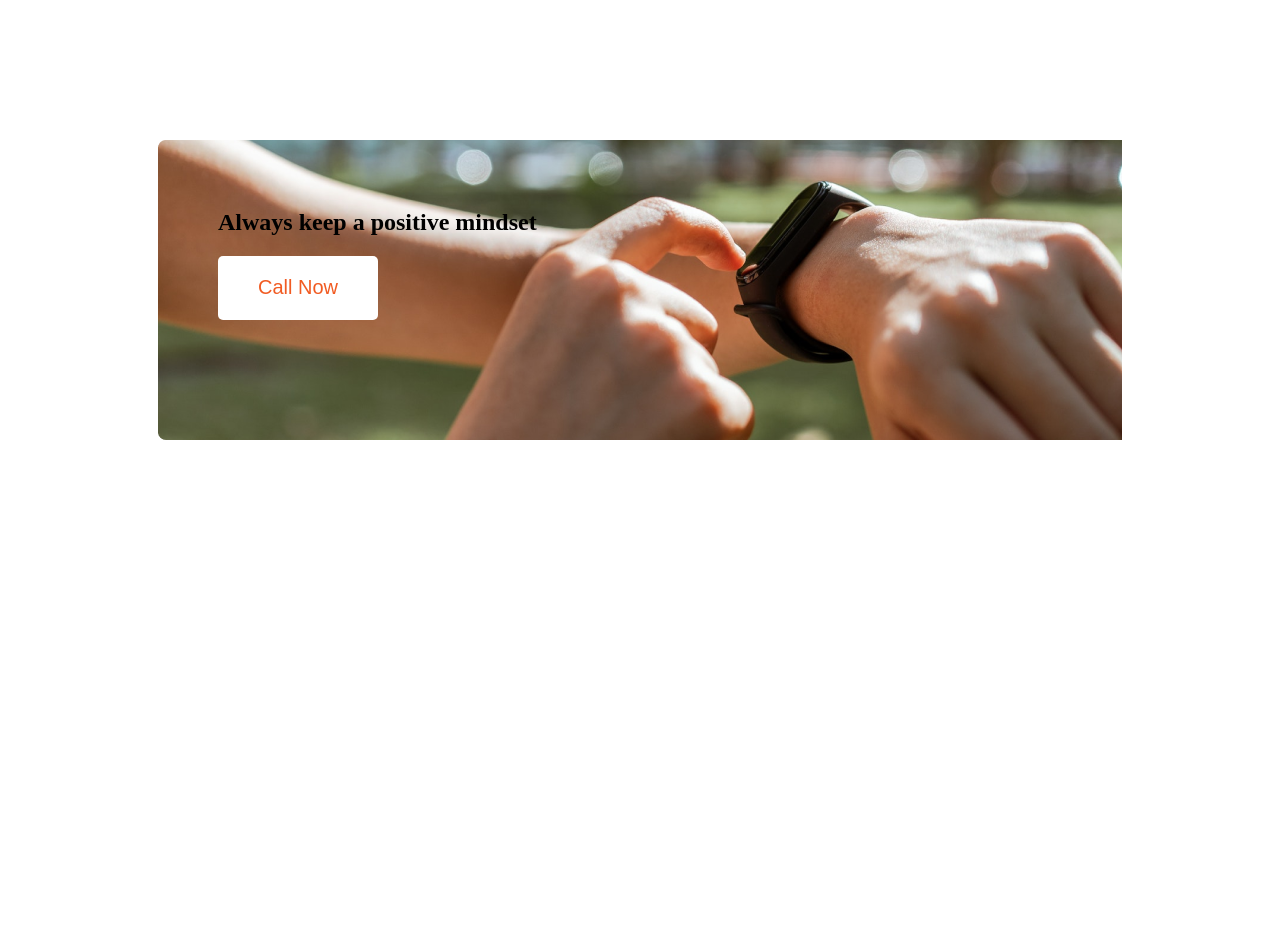
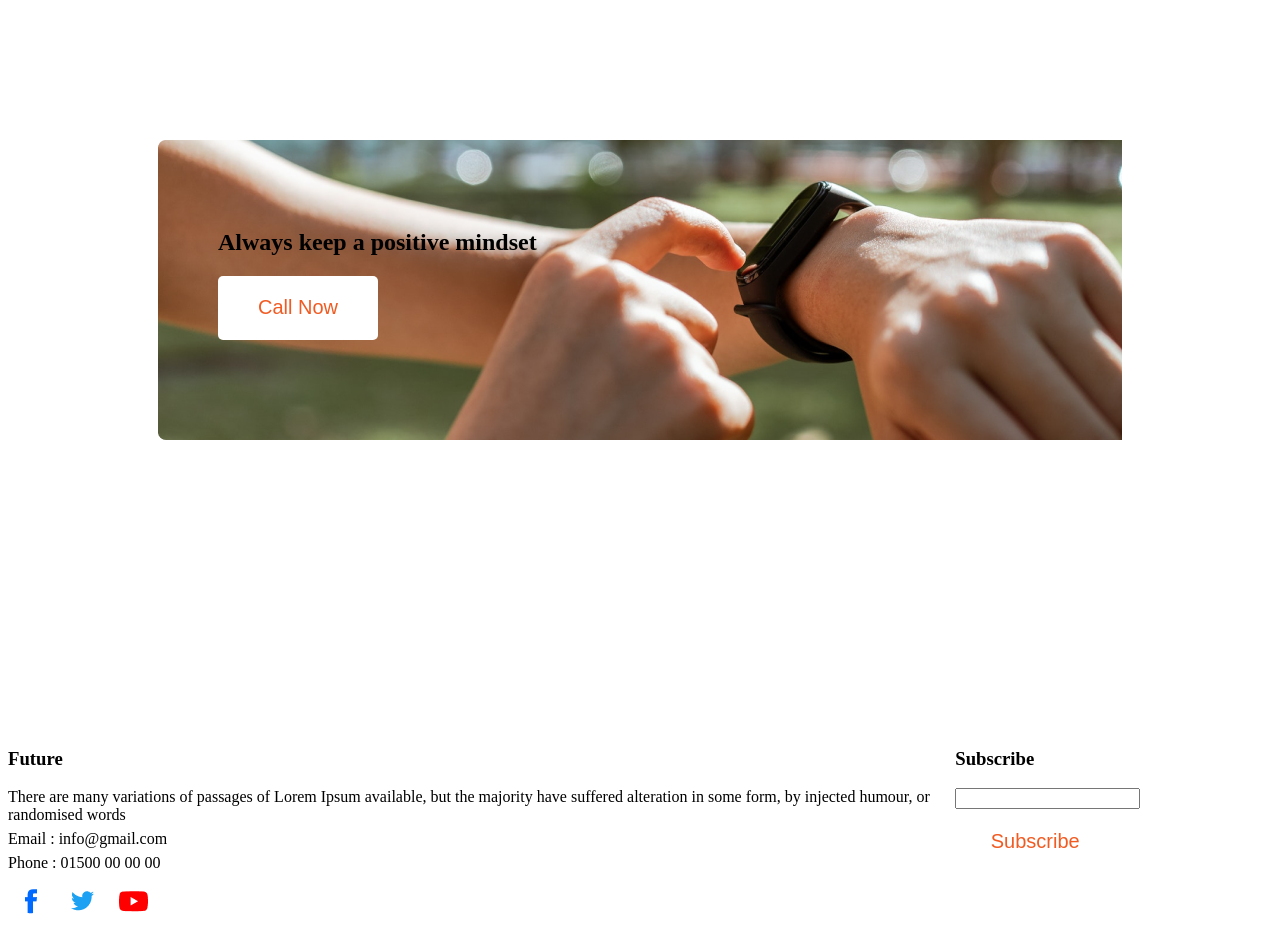
Before and after one commit to Shakib-Shajid/new-target, a plain HTML site: page index.html in a window 1280 px wide. Shown: the part 1800-2737 px from the top of the page. Before the commit the page ends 2689 px from the top, so only its background shows below. Drawn offline with Linux system fonts and the light colour scheme.

Commit message:
footer basic

```diff
--- a/index.html
+++ b/index.html
@@ -64,6 +64,28 @@
             <button class="btn ">Call Now</button>
         </section>
     </main>
+    <footer>
+        <div class="footer-section">
+            <div class="footer-left-side">
+                <h3>Future</h3>
+                <p>There are many variations of passages of Lorem Ipsum available, but the majority have suffered
+                    alteration
+                    in some form, by injected humour, or randomised words</p>
+                <p>Email : info@gmail.com</p>
+                <p>Phone : 01500 00 00 00</p>
+                <div class="links">
+                    <a href=""><img src="images/icons/fb.png" alt=""></a>
+                    <a href=""><img src="images/icons/twitter.png" alt=""></a>
+                    <a href=""><img src="images/icons/youtube.png" alt=""></a>
+                </div>
+            </div>
+            <div class="footer-right-side">
+                <h3>Subscribe</h3>
+                <input type="email" name="" id="">
+                <button class="btn">Subscribe</button>
+            </div>
+        </div>
+    </footer>
 </body>
 
 </html>
--- a/style.css
+++ b/style.css
@@ -89,9 +89,9 @@ p {
     background-image: url("./images/watch.png");
     background-repeat: no-repeat;
     background-position: left right, left top;
-    height: 500px;
+    height: 300px;
     margin: 150px 150px;
-    padding: 50px 60px;
+    padding: 70px 60px;
 }
 
 .btn {
@@ -103,3 +103,9 @@ p {
     font-size: 20px;
     border-radius: 5px;
 }
+
+/* footer */
+
+.footer-section {
+    display: flex;
+}
```
